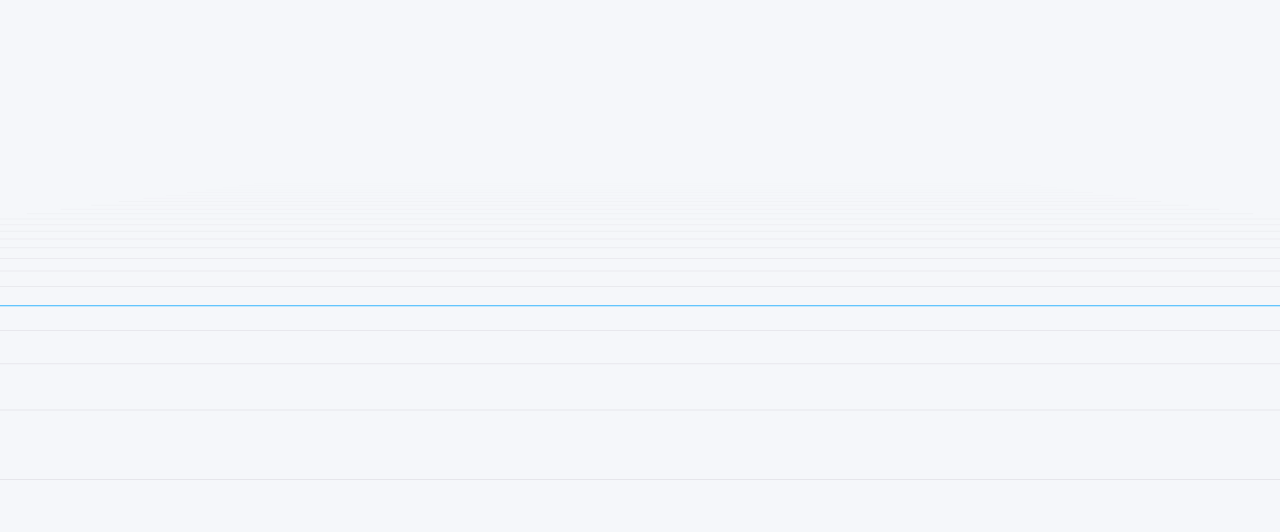
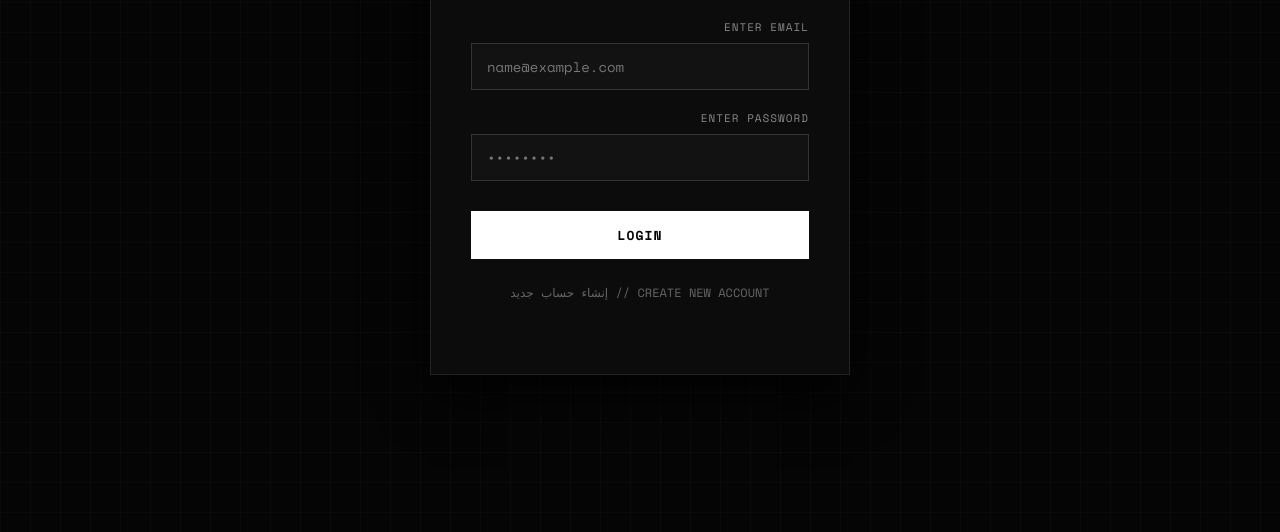
Before and after one commit to almnjnef-lang/mtp-core, a plain HTML site: page index.html in a window 1280 px wide. Shown: the part 268-800 px from the top of the page. Drawn offline with nearby package versions, Linux system fonts and the light colour scheme; animation ran at ten frames a second.

Commit message:
Update index.html

```diff
--- a/index.html
+++ b/index.html
@@ -1,120 +1,229 @@
 <!DOCTYPE html>
-<html lang="ar">
+<html lang="ar" dir="rtl">
 <head>
     <meta charset="UTF-8">
-    <meta name="viewport" content="width=device-width, initial-scale=1.0, maximum-scale=1.0, user-scalable=no">
-    <title>MTP PROTOCOL | CYBER SANDBOX 3D</title>
+    <meta name="viewport" content="width=device-width, initial-scale=1.0">
+    <title>Master Tech Protcol | Portal</title>
+    <link href="https://fonts.googleapis.com/css2?family=Space+Mono:wght@400;700&display=swap" rel="stylesheet">
+    <script src="https://cdn.jsdelivr.net/npm/@supabase/supabase-js@2"></script>
+
     <style>
-        body, html { margin: 0; padding: 0; overflow: hidden; background: #f5f7fa; width: 100%; height: 100%; font-family: -apple-system, BlinkMacSystemFont, sans-serif; }
-        #core-ui { position: absolute; top: 25px; left: 25px; color: #1d1d1f; font-size: 16px; font-weight: 800; pointer-events: none; letter-spacing: 1px; background: rgba(255,255,255,0.9); padding: 12px 20px; border-radius: 16px; box-shadow: 0 4px 20px rgba(0,0,0,0.03); border: 1px solid rgba(0,0,0,0.02); }
-        #score-val { color: #00a3ff; font-size: 20px; }
+        * {
+            box-sizing: border-box;
+            margin: 0;
+            padding: 0;
+            font-family: 'Space Mono', monospace;
+        }
+
+        body {
+            background-color: #050505;
+            color: #ffffff;
+            display: flex;
+            justify-content: center;
+            align-items: center;
+            min-height: 100vh;
+            overflow: hidden;
+        }
+
+        body::before {
+            content: '';
+            position: absolute;
+            width: 100%;
+            height: 100%;
+            background-image: linear-gradient(rgba(255, 255, 255, 0.02) 1px, transparent 1px),
+                              linear-gradient(90deg, rgba(255, 255, 255, 0.02) 1px, transparent 1px);
+            background-size: 30px 30px;
+            z-index: 1;
+        }
+
+        .portal-container {
+            position: relative;
+            z-index: 2;
+            background: #0c0c0c;
+            border: 1px solid #222222;
+            padding: 40px;
+            width: 100%;
+            max-width: 420px;
+            border-radius: 0px;
+            box-shadow: 0 20px 50px rgba(0, 0, 0, 0.8);
+        }
+
+        .brand-header {
+            text-align: center;
+            margin-bottom: 35px;
+        }
+
+        .brand-header h1 {
+            font-size: 20px;
+            letter-spacing: 2px;
+            text-transform: uppercase;
+            font-weight: 700;
+            color: #ffffff;
+            margin-bottom: 8px;
+        }
+
+        .brand-header p {
+            font-size: 11px;
+            color: #666666;
+            letter-spacing: 1px;
+        }
+
+        .form-group {
+            margin-bottom: 20px;
+        }
+
+        .form-group label {
+            display: block;
+            font-size: 11px;
+            text-transform: uppercase;
+            color: #888888;
+            margin-bottom: 8px;
+            letter-spacing: 1px;
+            text-align: right;
+        }
+
+        .form-group input {
+            width: 100%;
+            background: #121212;
+            border: 1px solid #333333;
+            padding: 12px 15px;
+            color: #ffffff;
+            font-size: 14px;
+            border-radius: 0px;
+            outline: none;
+            transition: border-color 0.3s ease;
+            text-align: left;
+        }
+
+        .form-group input:focus {
+            border-color: #ffffff;
+        }
+
+        .btn-action {
+            width: 100%;
+            background: #ffffff;
+            color: #000000;
+            border: none;
+            padding: 14px;
+            font-size: 13px;
+            font-weight: 700;
+            text-transform: uppercase;
+            cursor: pointer;
+            letter-spacing: 1px;
+            transition: all 0.3s ease;
+            margin-top: 10px;
+        }
+
+        .btn-action:hover {
+            background: #cccccc;
+        }
+
+        .toggle-link {
+            text-align: center;
+            margin-top: 25px;
+            font-size: 12px;
+            color: #666666;
+            cursor: pointer;
+            transition: color 0.3s ease;
+        }
+
+        .toggle-link:hover {
+            color: #ffffff;
+        }
+
+        .status-msg {
+            font-size: 12px;
+            text-align: center;
+            margin-top: 15px;
+            min-height: 18px;
+        }
+        .success { color: #00ff00; }
+        .error { color: #ff3333; }
     </style>
-    <script src="https://cdnjs.cloudflare.com/ajax/libs/three.js/r128/three.min.js"></script>
 </head>
 <body>
 
-    <div id="core-ui">// MTP_PROTOCOL_CORE <br><span style="font-size:12px; font-weight:500; color:#86868b;">الفيروسات المدمرة:</span> <span id="score-val">0</span></div>
+    <div class="portal-container">
+        <div class="brand-header">
+            <h1 id="portal-title">MASTER TECH PROTCOL</h1>
+            <p id="portal-subtitle">SECURE GATEWAY // ACCESS SYSTEM</p>
+        </div>
+
+        <div class="form-group">
+            <label>ENTER EMAIL</label>
+            <input type="email" id="email" placeholder="name@example.com" required>
+        </div>
+
+        <div class="form-group">
+            <label>ENTER PASSWORD</label>
+            <input type="password" id="password" placeholder="••••••••" required>
+        </div>
+
+        <button class="btn-action" id="main-btn" onclick="handleAuth()">LOGIN</button>
+
+        <div class="toggle-link" id="toggle-auth" onclick="toggleMode()">CREATE NEW ACCOUNT // إنشاء حساب جديد</div>
+        <div class="status-msg" id="status-text"></div>
+    </div>
 
     <script>
-        let scene, camera, renderer, cyberCubes = [], score = 0;
-        const raycaster = new THREE.Raycaster();
-        const pointer = new THREE.Vector2();
+        const SUPABASE_URL = "https://deuwblgjxtcaekpiaplt.supabase.co";
+        const SUPABASE_KEY = "Sb_publishable_LdkS4_JwLGr99-i5NbMiWw_5WcEA07B";
 
-        function initMtpEngine() {
-            scene = new THREE.Scene();
-            scene.background = new THREE.Color('#f5f7fa');
-            scene.fog = new THREE.FogExp2('#f5f7fa', 0.04);
+        const supabase = supabase.createClient(SUPABASE_URL, SUPABASE_KEY);
 
-            camera = new THREE.PerspectiveCamera(75, window.innerWidth / window.innerHeight, 0.1, 1000);
-            camera.position.set(0, 4, 12);
+        let isLoginMode = true;
 
-            renderer = new THREE.WebGLRenderer({ antialias: true });
-            renderer.setSize(window.innerWidth, window.innerHeight);
-            renderer.setPixelRatio(Math.min(window.devicePixelRatio, 2));
-            document.body.appendChild(renderer.domElement);
+        function toggleMode() {
+            isLoginMode = !isLoginMode;
+            const title = document.getElementById('portal-title');
+            const mainBtn = document.getElementById('main-btn');
+            const toggleLink = document.getElementById('toggle-auth');
+            const statusText = document.getElementById('status-text');
+            statusText.innerText = "";
 
-            const lightA = new THREE.AmbientLight(0xffffff, 0.7);
-            scene.add(lightA);
-
-            const lightD = new THREE.DirectionalLight(0x00a3ff, 0.8);
-            lightD.position.set(10, 20, 10);
-            scene.add(lightD);
-
-            const grid = new THREE.GridHelper(60, 40, '#00a3ff', '#e5e5ea');
-            grid.position.y = 0;
-            scene.add(grid);
-
-            window.addEventListener('touchstart', onMtpTouch, false);
-            window.addEventListener('resize', onWindowResize, false);
-
-            animateEngine();
-        }
-
-        function spawnCyberCube() {
-            const size = Math.random() * 1.2 + 0.4;
-            const geometry = new THREE.BoxGeometry(size, size, size);
-            const material = new THREE.MeshStandardMaterial({
-                color: Math.random() > 0.4 ? '#00a3ff' : '#a255ff',
-                wireframe: Math.random() > 0.7 ? true : false,
-                roughness: 0.2
-            });
-            const mesh = new THREE.Mesh(geometry, material);
-
-            mesh.position.set(
-                (Math.random() - 0.5) * 16,
-                size / 2 + Math.random() * 3,
-                -25 - Math.random() * 15
-            );
-
-            scene.add(mesh);
-            cyberCubes.push(mesh);
-        }
-
-        function onMtpTouch(event) {
-            pointer.x = (event.touches[0].clientX / window.innerWidth) * 2 - 1;
-            pointer.y = -(event.touches[0].clientY / window.innerHeight) * 2 + 1;
-
-            raycaster.setFromCamera(pointer, camera);
-            const intersects = raycaster.intersectObjects(cyberCubes);
-
-            if (intersects.length > 0) {
-                const target = intersects[0].object;
-                target.scale.set(0, 0, 0);
-                scene.remove(target);
-                cyberCubes = cyberCubes.filter(c => c !== target);
-                score++;
-                document.getElementById('score-val').innerText = score;
+            if (isLoginMode) {
+                mainBtn.innerText = "LOGIN";
+                toggleLink.innerText = "CREATE NEW ACCOUNT // إنشاء حساب جديد";
+            } else {
+                mainBtn.innerText = "REGISTER";
+                toggleLink.innerText = "ALREADY HAVE ACCOUNT // تسجيل دخول";
             }
         }
 
-        function animateEngine() {
-            requestAnimationFrame(animateEngine);
+        async function handleAuth() {
+            const email = document.getElementById('email').value;
+            const password = document.getElementById('password').value;
+            const statusText = document.getElementById('status-text');
 
-            for (let i = cyberCubes.length - 1; i >= 0; i--) {
-                cyberCubes[i].position.z += 0.12;
-                cyberCubes[i].rotation.x += 0.01;
-                cyberCubes[i].rotation.y += 0.015;
+            if(!email || !password) {
+                statusText.className = "status-msg error";
+                statusText.innerText = "يرجى ملء الحقول المطلوبة.";
+                return;
+            }
 
-                if (cyberCubes[i].position.z > camera.position.z) {
-                    scene.remove(cyberCubes[i]);
-                    cyberCubes.splice(i, 1);
+            statusText.className = "status-msg";
+            statusText.innerText = "جاري معالجة الطلب...";
+
+            if (isLoginMode) {
+                const { data, error } = await supabase.auth.signInWithPassword({ email, password });
+                if (error) {
+                    statusText.className = "status-msg error";
+                    statusText.innerText = "خطأ: " + error.message;
+                } else {
+                    statusText.className = "status-msg success";
+                    statusText.innerText = "تم تسجيل الدخول بنجاح! جاري تحويلك...";
+                }
+            } else {
+                const { data, error } = await supabase.auth.signUp({ email, password });
+                if (error) {
+                    statusText.className = "status-msg error";
+                    statusText.innerText = "خطأ: " + error.message;
+                } else {
+                    statusText.className = "status-msg success";
+                    statusText.innerText = "تم إنشاء الحساب! تفقد إيميلك لتأكيد الحساب.";
                 }
             }
-
-            if (Math.random() < 0.035 && cyberCubes.length < 12) {
-                spawnCyberCube();
-            }
-
-            renderer.render(scene, camera);
         }
-
-        function onWindowResize() {
-            camera.aspect = window.innerWidth / window.innerHeight;
-            camera.updateProjectionMatrix();
-            renderer.setSize(window.innerWidth, window.innerHeight);
-        }
-
-        window.onload = initMtpEngine;
     </script>
 </body>
 </html>
```
